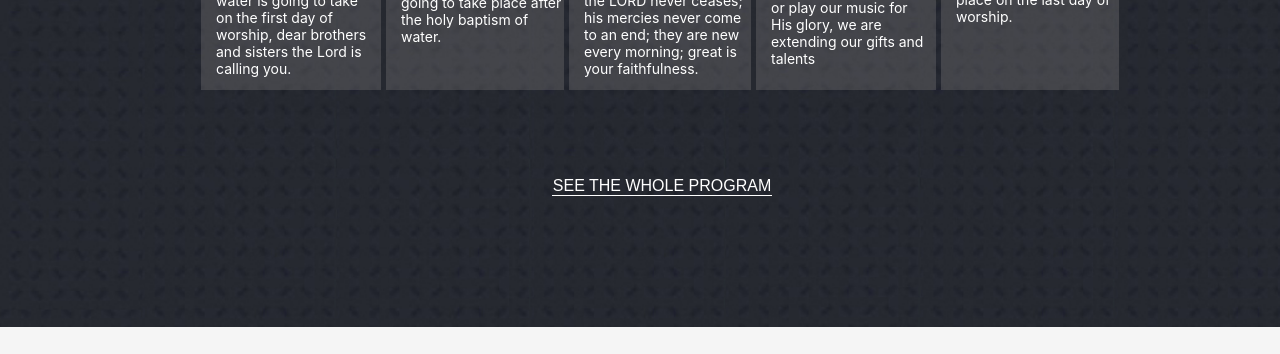
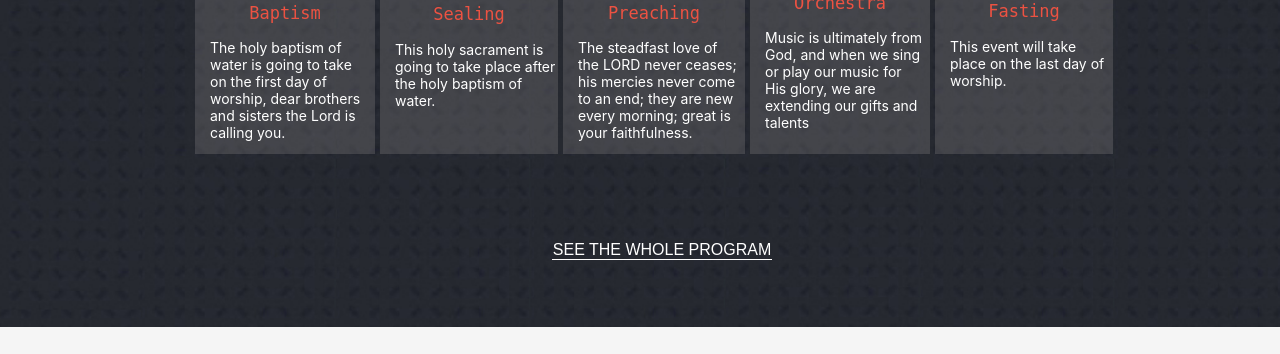
Before and after one commit to Kayonga99/NAC-Pentecost, a website: page index.html in a window 1280 px wide. Shown: the part 963-1317 px from the top of the page. Drawn offline with Linux system fonts and the light colour scheme.

Commit message:
Add margin.

```diff
--- a/style.css
+++ b/style.css
@@ -629,8 +629,7 @@ li.modal-to a {
     display: flex;
     flex-direction: row;
     gap: 2px;
-    margin-left: 198px;
-    margin-right: 198px;
+    margin: 4.5rem 12rem 0rem 12rem;
   }
 
   /* Featured speakers */
```
